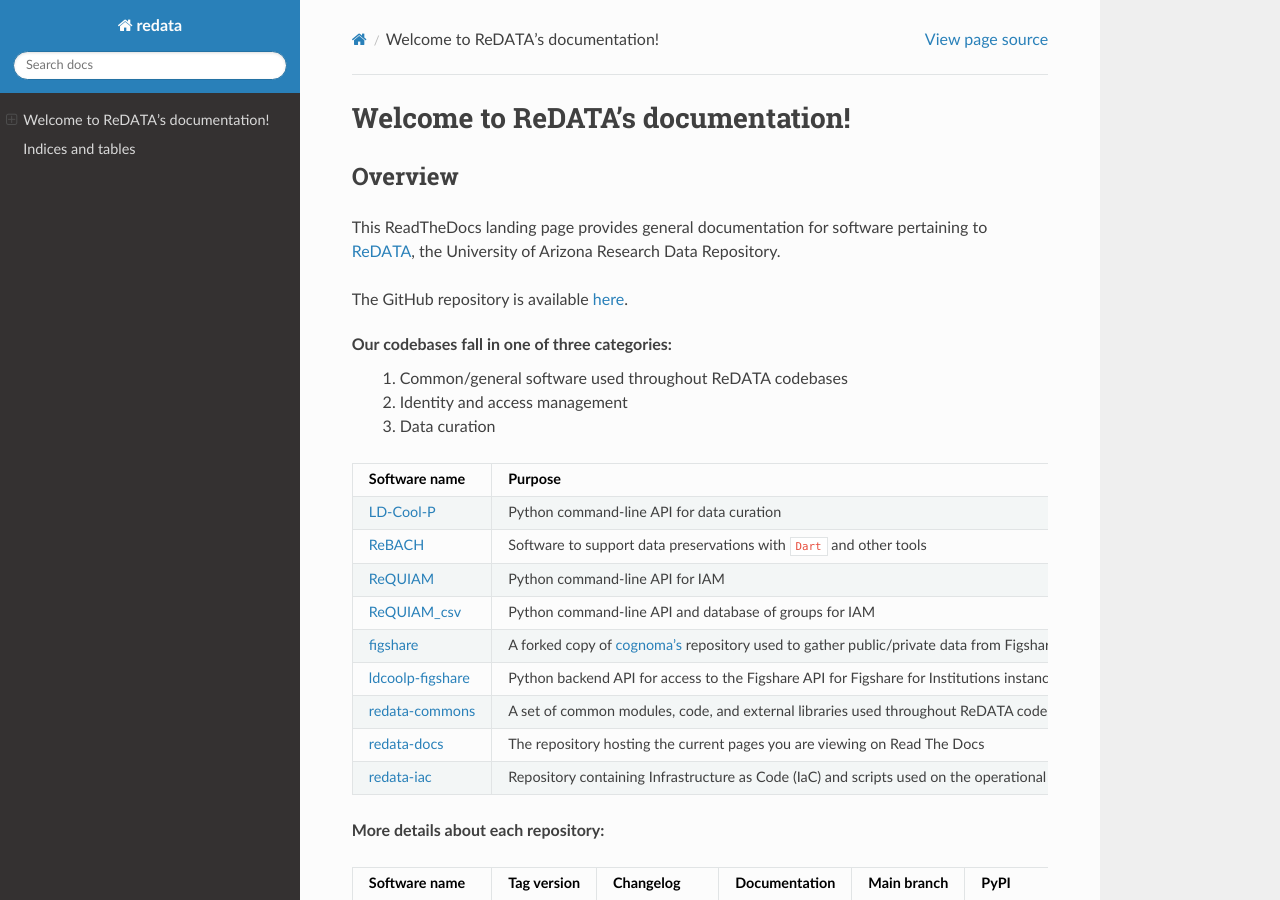
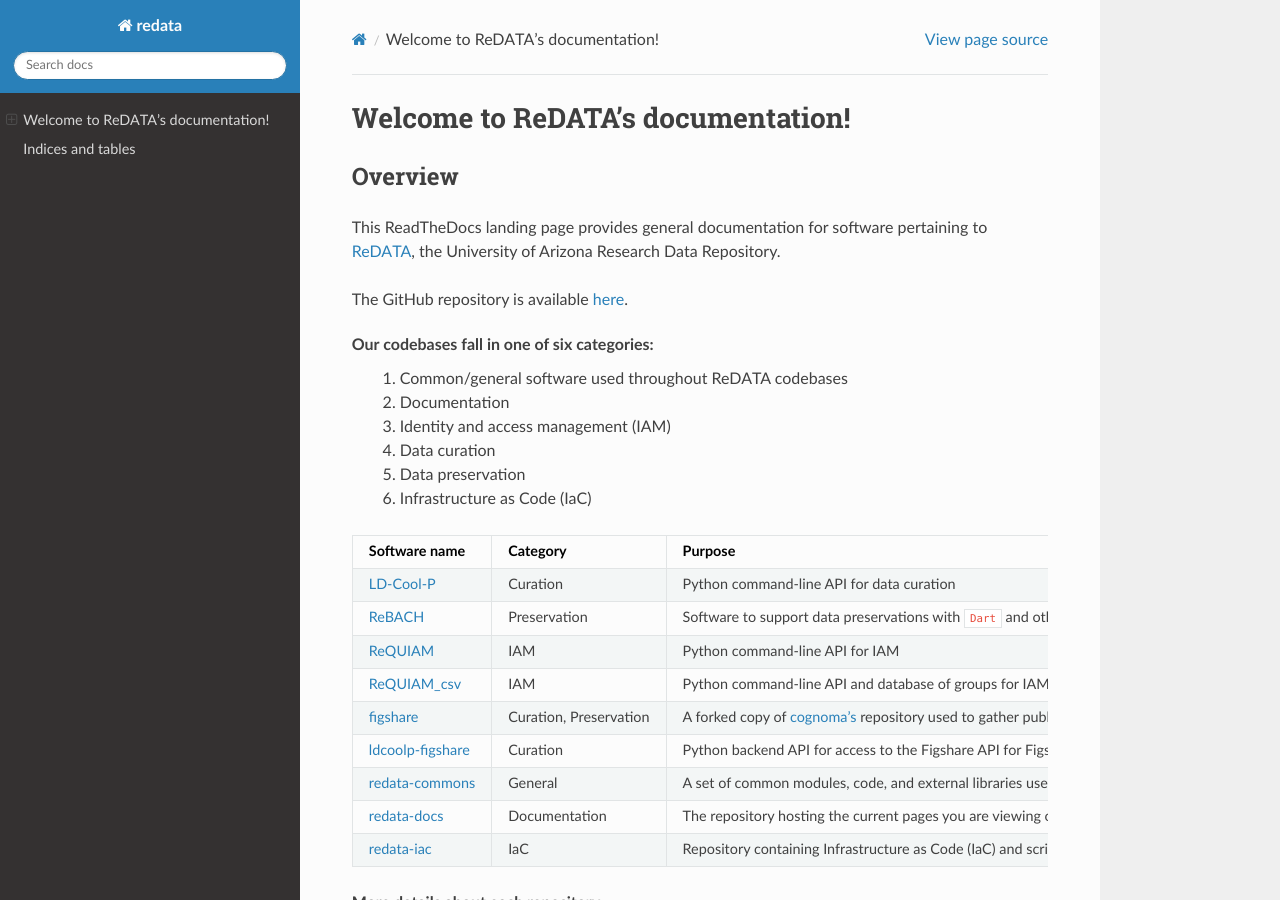
Before and after one commit to UAL-RE/redata-docs, a Sphinx documentation site: the page built from source/index.rst, in a window 1280 px wide and 900 px high. Built offline with Sphinx 7.4.7 and the Read the Docs theme 2.0.0, drawn with Linux system fonts in a browser that asks for light colours.

Commit message:
Update purpose table with categories

```diff
--- a/source/index.rst
+++ b/source/index.rst
@@ -18,36 +18,39 @@
 
 The GitHub repository is available :repo:`here <>`.
 
-Our codebases fall in one of three categories:
+Our codebases fall in one of six categories:
  1. Common/general software used throughout ReDATA codebases
- 2. Identity and access management
- 3. Data curation
+ 2. Documentation
+ 3. Identity and access management (IAM)
+ 4. Data curation
+ 5. Data preservation
+ 6. Infrastructure as Code (IaC)
 
-+-----------------------------------------------+----------------------------------------------------------------------------+
-| Software name                                 | Purpose                                                                    |
-+===============================================+============================================================================+
-| :ual-re:`LD-Cool-P <LD-Cool-P>`               | Python command-line API for data curation                                  |
-+-----------------------------------------------+----------------------------------------------------------------------------+
-| :ual-re:`ReBACH <ReBACH>`                     | Software to support data preservations with ``Dart`` and other tools       |
-+-----------------------------------------------+----------------------------------------------------------------------------+
-| :ual-re:`ReQUIAM <ReQUIAM>`                   | Python command-line API for IAM                                            |
-+-----------------------------------------------+----------------------------------------------------------------------------+
-| :ual-re:`ReQUIAM_csv <ReQUIAM_csv>`           | Python command-line API and database of groups for IAM                     |
-+-----------------------------------------------+----------------------------------------------------------------------------+
-| :ual-re:`figshare <figshare>`                 | A forked copy of `cognoma's`_ repository used to gather                    |
-|                                               | public/private data from Figshare API                                      |
-+-----------------------------------------------+----------------------------------------------------------------------------+
-| :ual-re:`ldcoolp-figshare <ldcoolp-figshare>` | Python backend API for access to the Figshare API for Figshare for         |
-|                                               | Institutions instances                                                     |
-+-----------------------------------------------+----------------------------------------------------------------------------+
-| :ual-re:`redata-commons <redata-commons>`     | A set of common modules, code, and external libraries used throughout      |
-|                                               | ReDATA codebases.                                                          |
-+-----------------------------------------------+----------------------------------------------------------------------------+
-| :ual-re:`redata-docs <redata-docs>`           | The repository hosting the current pages you are viewing on Read The Docs  |
-+-----------------------------------------------+----------------------------------------------------------------------------+
-| :ual-re:`redata-iac <redata-iac>`             | Repository containing Infrastructure as Code (IaC) and scripts used on the |
-|                                               | operational side of ReDATA                                                 |
-+-----------------------------------------------+----------------------------------------------------------------------------+
++-----------------------------------------------+---------------+----------------------------------------------------------------------------+
+| Software name                                 | Category      | Purpose                                                                    |
++===============================================+===============+============================================================================+
+| :ual-re:`LD-Cool-P <LD-Cool-P>`               | Curation      | Python command-line API for data curation                                  |
++-----------------------------------------------+---------------+----------------------------------------------------------------------------+
+| :ual-re:`ReBACH <ReBACH>`                     | Preservation  | Software to support data preservations with ``Dart`` and other tools       |
++-----------------------------------------------+---------------+----------------------------------------------------------------------------+
+| :ual-re:`ReQUIAM <ReQUIAM>`                   | IAM           | Python command-line API for IAM                                            |
++-----------------------------------------------+---------------+----------------------------------------------------------------------------+
+| :ual-re:`ReQUIAM_csv <ReQUIAM_csv>`           | IAM           | Python command-line API and database of groups for IAM                     |
++-----------------------------------------------+---------------+----------------------------------------------------------------------------+
+| :ual-re:`figshare <figshare>`                 | Curation,     | A forked copy of `cognoma's`_ repository used to gather                    |
+|                                               | Preservation  | public/private data from Figshare API                                      |
++-----------------------------------------------+---------------+----------------------------------------------------------------------------+
+| :ual-re:`ldcoolp-figshare <ldcoolp-figshare>` | Curation      | Python backend API for access to the Figshare API for Figshare for         |
+|                                               |               | Institutions instances                                                     |
++-----------------------------------------------+---------------+----------------------------------------------------------------------------+
+| :ual-re:`redata-commons <redata-commons>`     | General       | A set of common modules, code, and external libraries used throughout      |
+|                                               |               | ReDATA codebases.                                                          |
++-----------------------------------------------+---------------+----------------------------------------------------------------------------+
+| :ual-re:`redata-docs <redata-docs>`           | Documentation | The repository hosting the current pages you are viewing on Read The Docs  |
++-----------------------------------------------+---------------+----------------------------------------------------------------------------+
+| :ual-re:`redata-iac <redata-iac>`             | IaC           | Repository containing Infrastructure as Code (IaC) and scripts used on the |
+|                                               |               | operational side of ReDATA                                                 |
++-----------------------------------------------+---------------+----------------------------------------------------------------------------+
 
 **More details about each repository:**
 
```
